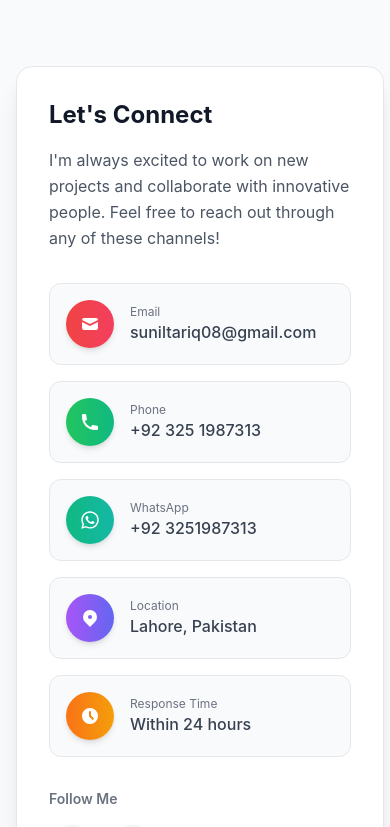
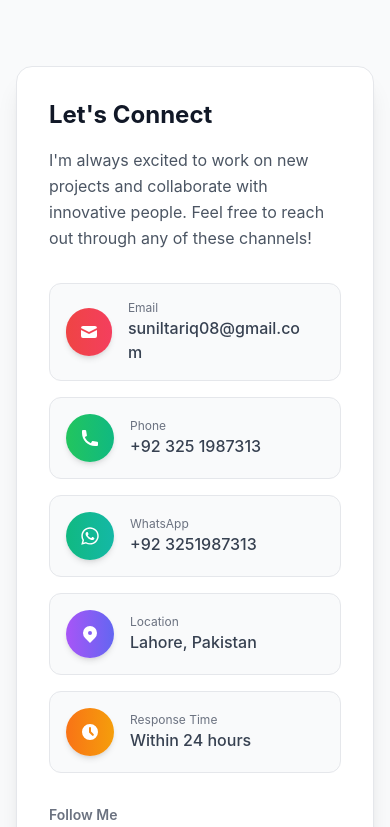
Before and after one commit to SunilTariq-WebDeveloper/Portfolio, a React (Create React App) app: page / in a window 390 px wide. Shown: the part 9346-10173 px from the top of the page. Built offline with nearby package versions, Linux system fonts and the light colour scheme.

Commit message:
overflow fixed

```diff
--- a/src/pages/Contact.jsx
+++ b/src/pages/Contact.jsx
@@ -62,7 +62,7 @@ const Contact = () => {
   ];
 
   return (
-    <section id="contact" className="py-16 bg-gray-50 dark:bg-black">
+    <section id="contact" className="py-16 bg-gray-50 overflow-hidden dark:bg-black">
       <div className="max-w-7xl mx-auto px-4 sm:px-6 lg:px-8">
         {/* Section Header */}
         <motion.div
@@ -93,7 +93,7 @@ const Contact = () => {
           </p>
         </motion.div>
 
-        <div className="grid lg:grid-cols-2 gap-12">
+        <div className="grid lg:grid-cols-2 gap-6 lg:gap-12">
           {/* Left Column - Contact Info */}
           <motion.div
             initial={{ opacity: 0, x: -30 }}
@@ -118,8 +118,8 @@ const Contact = () => {
                       whileInView={{ opacity: 1, x: 0 }}
                       transition={{ delay: index * 0.1 }}
                       viewport={{ once: true }}
-                      whileHover={{ x: 8 }}
-                      className={`flex items-center justify-between p-4 rounded-xl bg-gray-50 dark:bg-gray-800 border border-gray-200 dark:border-gray-700 group cursor-pointer transition-all duration-300`}
+                      whileHover={{ x: 0 }}
+                      className={`flex items-center justify-between overflow-hidden p-4 rounded-xl bg-gray-50 dark:bg-gray-800 border border-gray-200 dark:border-gray-700 group cursor-pointer transition-all duration-300`}
                       onClick={() => method.link && copyToClipboard(method.value, method.label)}
                     >
                       <div className="flex items-center gap-4">
@@ -129,7 +129,7 @@ const Contact = () => {
                         <div>
                           <p className="text-xs text-gray-500 dark:text-gray-500">{method.label}</p>
                           {method.link ? (
-                            <a href={method.link} className="font-medium text-gray-700 dark:text-gray-300 hover:text-indigo-600 dark:hover:text-indigo-400 transition">
+                            <a href={method.link} className="font-medium text-gray-700 dark:text-gray-300 hover:text-indigo-600 dark:hover:text-indigo-400 transition break-all">
                               {method.value}
                             </a>
                           ) : (
```
